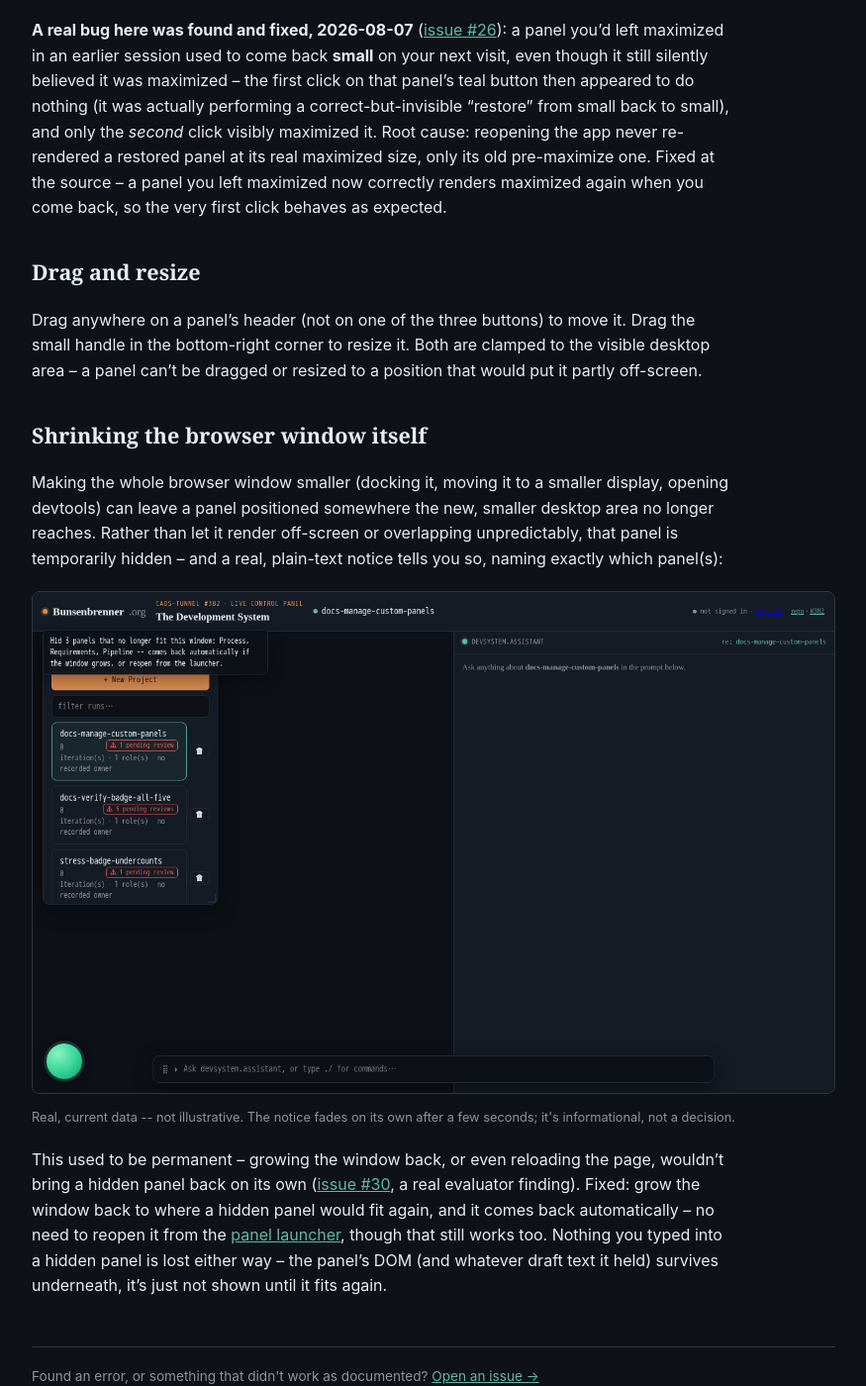
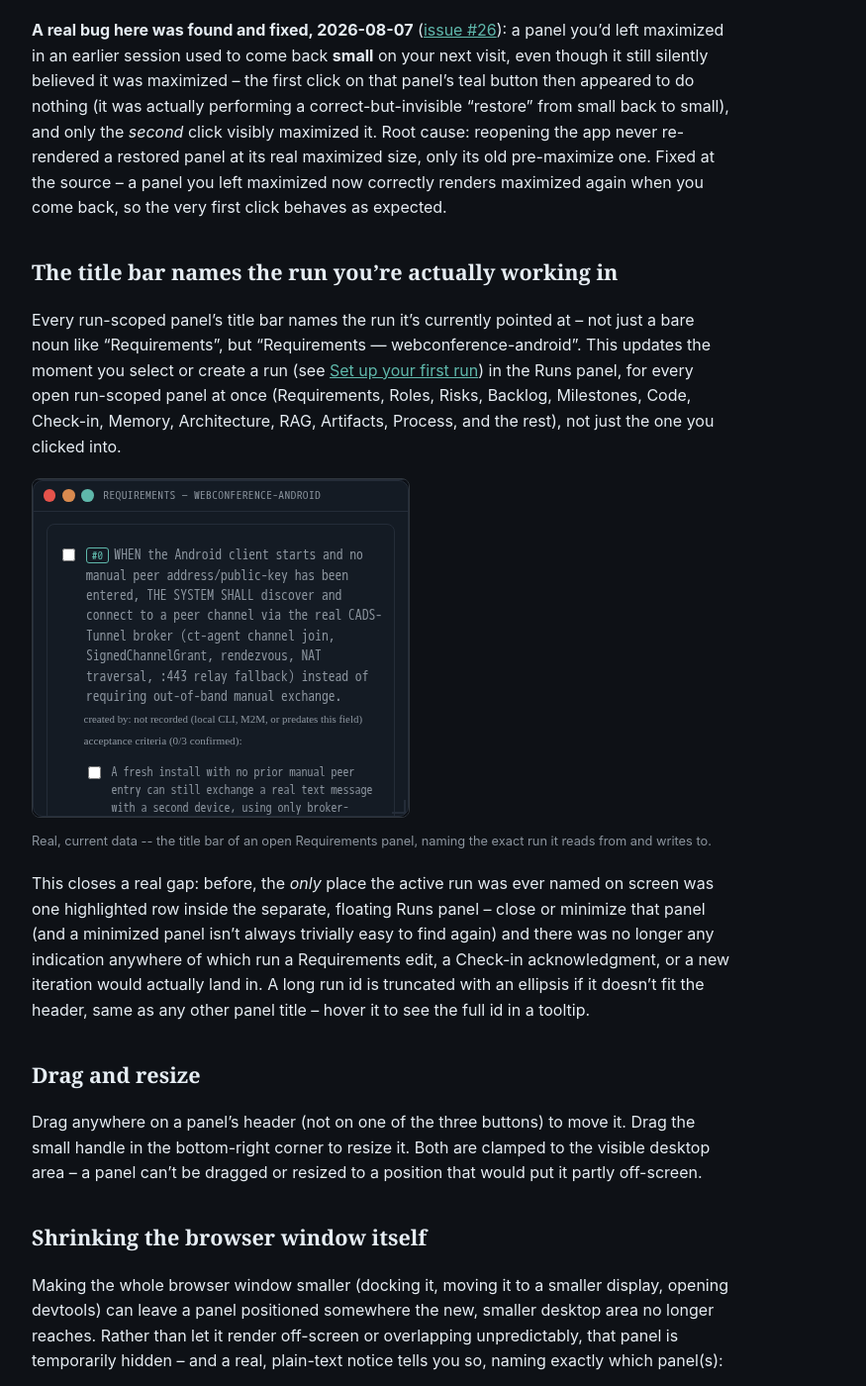
Before and after one commit to scimbe/CADS-devsystem-docs, a Jekyll site: the page built from _how-to/manage-panel-windows.md, in a window 1280 px wide and 1400 px high, scrolled down 2580 px. Shown: the whole window at 99% size, without its empty margins (322-1197 px from the left). Built offline with Jekyll 4.4.1, drawn with Linux system fonts in a browser that asks for light colours.

Commit message:
how-to: document that panel title bars now name the active run
first-run.md already forward-references this behavior ("REQUIREMENTS —
your-run-id"), but manage-panel-windows.md -- the page specifically about
panel headers -- never got its own entry. Closes that gap with a real,
live screenshot of the Requirements panel scoped to the real
webconference-android run.

```diff
--- a/_how-to/manage-panel-windows.md
+++ b/_how-to/manage-panel-windows.md
@@ -72,6 +72,27 @@ never re-rendered a restored panel at its real maximized size, only its old pre-
 at the source -- a panel you left maximized now correctly renders maximized again when you come back,
 so the very first click behaves as expected.
 
+## The title bar names the run you're actually working in
+
+Every run-scoped panel's title bar names the run it's currently pointed at -- not just a bare
+noun like "Requirements", but "Requirements — webconference-android". This updates the moment
+you select or create a run (see [Set up your first run]({{ '/tutorials/first-run/' | relative_url }}))
+in the Runs panel, for every open run-scoped panel at once (Requirements, Roles, Risks, Backlog,
+Milestones, Code, Check-in, Memory, Architecture, RAG, Artifacts, Process, and the rest), not
+just the one you clicked into.
+
+<figure>
+<img src="{{ '/assets/img/howto-panel-windows/06-title-bar-run-name.png' | relative_url }}" alt="The Requirements panel's title bar reading 'REQUIREMENTS — WEBCONFERENCE-ANDROID', naming the run this panel is currently scoped to">
+<figcaption>Real, current data -- the title bar of an open Requirements panel, naming the exact run it reads from and writes to.</figcaption>
+</figure>
+
+This closes a real gap: before, the *only* place the active run was ever named on screen was one
+highlighted row inside the separate, floating Runs panel -- close or minimize that panel (and a
+minimized panel isn't always trivially easy to find again) and there was no longer any indication
+anywhere of which run a Requirements edit, a Check-in acknowledgment, or a new iteration would
+actually land in. A long run id is truncated with an ellipsis if it doesn't fit the header, same as
+any other panel title -- hover it to see the full id in a tooltip.
+
 ## Drag and resize
 
 Drag anywhere on a panel's header (not on one of the three buttons) to move it. Drag the small
```
Also changed, not shown: assets/img/howto-panel-windows/06-title-bar-run-name.png (added).
